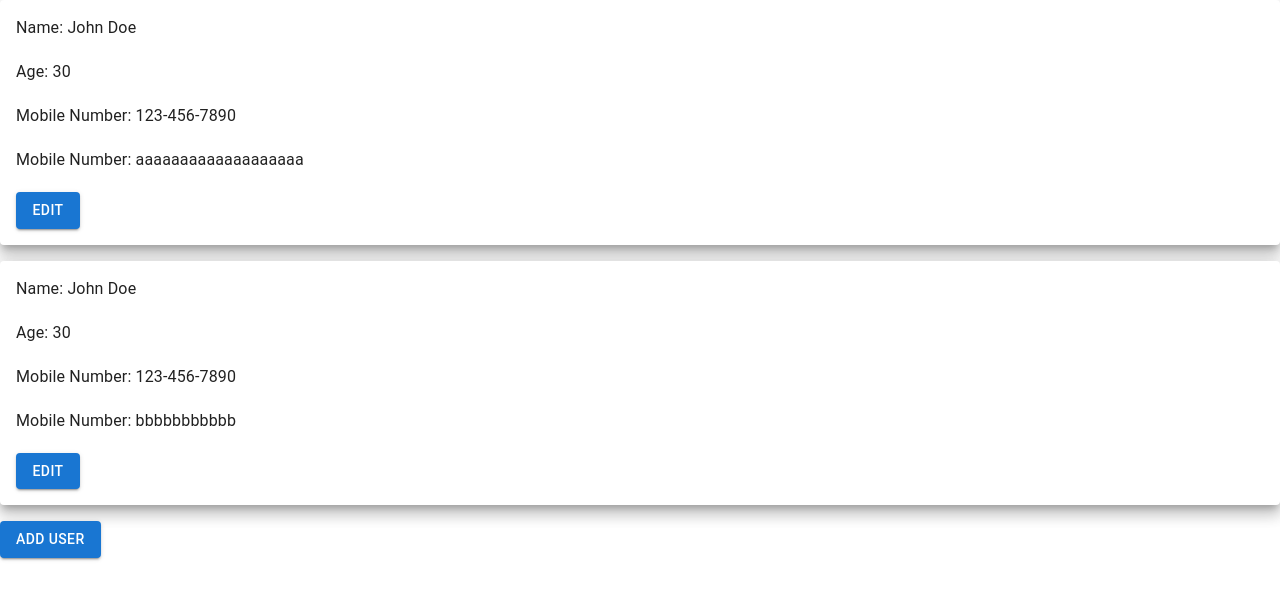
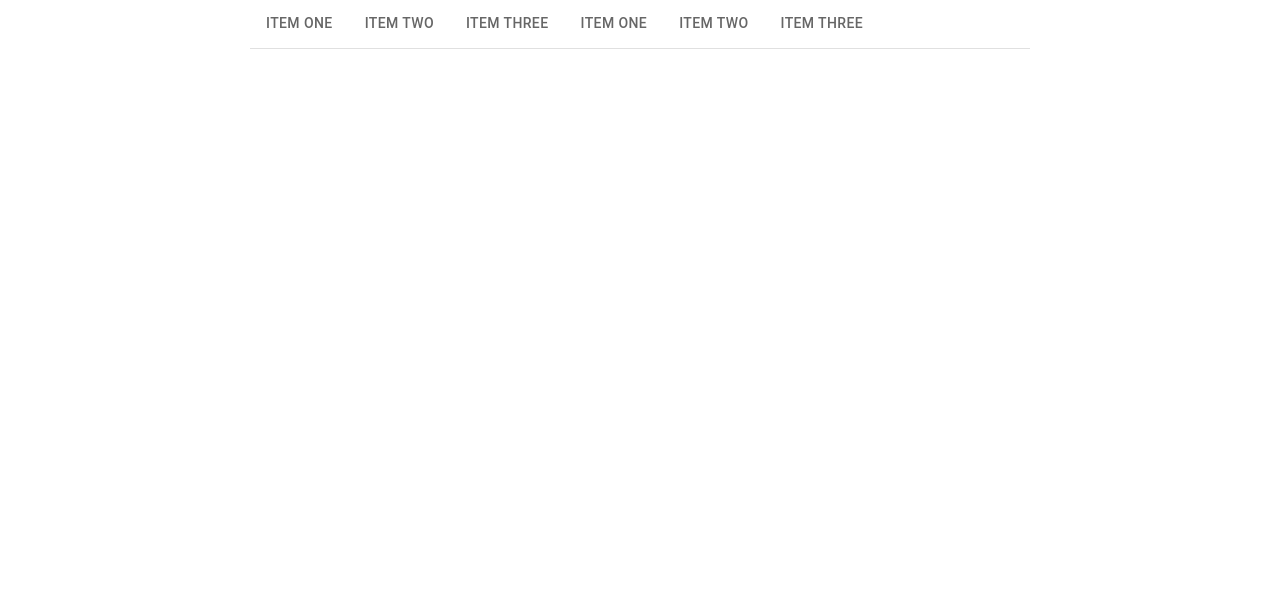
Before and after one commit to KAMADUSHKA/store-project, a React (Create React App) app: page /SmartMsg in a window 1280 px wide. Shown: the top 600 px of the page. Built offline with nearby package versions, Linux system fonts and the light colour scheme.

Commit message:
compleate tamplate

```diff
--- /dev/null
+++ b/src/MUI/TabPanel.js
@@ -0,0 +1,21 @@
+import * as React from 'react';
+import Box from '@mui/material/Box';
+
+
+
+
+
+export default function TabPanel () {
+
+    return (
+      <>
+     <Box
+      sx={{
+        width: 300,
+        height: 300,
+        backgroundColor: 'primary.dark'
+      }}
+    />
+      </>
+    );
+  }
--- a/src/Pages/DigiBill.js
+++ b/src/Pages/DigiBill.js
@@ -25,7 +25,7 @@ const initialData = [
     Service: "John Doe",
     ServiceIp: 30,
     ServerParth: "123-456-7890",
-    Discription: "aaaaaaaaaaaaaaaaaaa",
+    Discription: "aaaaaaaaaaaaaaaaaaaaaaaaaaaaaaaaaaaaaaaaaaaaaaaaaaaaaaaaaaaaaaaaaaa aaaaaaaaaaaaaaaaaaaaaaaaaaaaaaaaaaaaaaa aaaaaaaaaaaaaaaaaaaaaaaaaaaaaaaaa",
   },
   {
     Service: "John Doe",
@@ -106,6 +106,7 @@ export default function DigiBill() {
     setData(newData);
     setEditIndex(-1);
     console.log(values);
+    value(values, e)
   };
 
   const handleAdd = () => {
@@ -115,7 +116,7 @@ export default function DigiBill() {
 
   const handledata = (setFieldValue, name, e) => {
     // setEditUser({ ...editUser, [e.target.name]: e.target.value });
-    setFieldValue(name, e)
+   setFieldValue(name, e)
   };
 
   return (
@@ -129,14 +130,20 @@ export default function DigiBill() {
       >
         {" < "} back{" "}
       </Button>
-      <Grid container marginTop={3} spacing={2}>
+      {/* <Grid container marginTop={3} spacing={2}>
         <Grid item xs={12}>
           <Grid container margin={5}>
-            <Grid item xs={12} sm={12} md={12} lg={12} xl={12}>
-              <Box sx={{ maxwidth: "xs", typography: "body1" }} >
+            <Grid item xs={12} sm={12} md={12} lg={12} xl={12}> */}
+
+<Grid container  >
+      <Grid item xs={12} align={"center"}>
+
+              <Box sx={{ maxWidth: { xs: 420, sm:500, md: 780, xl:1080 }, typography: 'body1' }}>
                 <TabContext value={value}>
                   <Box sx={{ borderBottom: 1, borderColor: "divider" }}>
                     <TabList
+                    variant="scrollable"
+                    scrollButtons="auto"
                       onChange={handleChange1}
                       aria-label="lab API tabs example"
                     >
@@ -211,33 +218,36 @@ export default function DigiBill() {
                                     variant="contained"
                                     color="primary"
                                     onChange={handleChange}
+                                    onLoad={isSubmitting}
                                   >
                                     Save
                                   </Button>
                                 </>
                               ) : (
-                                <>
-                                  <Typography variant="body1">
-                                    Name: {user.Service}
+                                <><Grid align={"left"}>
+                                  <Typography variant="body1" style={{wordWrap: 'break-word'}}>
+                                    Name : {user.Service}
                                   </Typography>
                                   <br />
-                                  <Typography variant="body1">
-                                    Age: {user.ServiceIp}
+                                  <Typography variant="body1" style={{wordWrap: 'break-word'}}>
+                                    Age : {user.ServiceIp}
                                   </Typography>
                                   <br />
-                                  <Typography variant="body1">
-                                    Mobile Number: {user.ServerParth}
+                                  <Typography variant="body1" style={{wordWrap: 'break-word'}}>
+                                    Mobile Number : {user.ServerParth}
                                   </Typography>
                                   <br />
-                                  <Typography variant="body1">
-                                    Mobile Number: {user.Discription}
+                                  <Typography variant="body1" style={{wordWrap: 'break-word'}}>
+                                    Mobile Number : {user.Discription}
                                   </Typography>
+                                  </Grid>
                                   <br />
                                   <Button
                                   type="button"
                                     variant="contained"
                                     color="primary"
                                     onClick={() => handleEdit(index)}
+                                    onLoad={isSubmitting}
                                   >
                                     Edit
                                   </Button>
@@ -283,10 +293,10 @@ export default function DigiBill() {
                   </TabPanel>
                 </TabContext>
               </Box>
-            </Grid>
+             </Grid>
           </Grid>
-        </Grid>
-      </Grid>
+        {/*</Grid>
+      </Grid> */}
       <br />
       <br />
     </Grid>
--- a/src/Pages/SmartMsg.js
+++ b/src/Pages/SmartMsg.js
@@ -1,99 +1,43 @@
-import React, { useState } from 'react';
-import { Table, TableContainer, TableHead, TableBody, TableRow, TableCell, Paper, Button, InputLabel, ListItemText, TextField, ListItem, List, Typography } from '@mui/material';
-import { Form, Formik } from 'formik';
+import React from 'react'
+import Box from '@mui/material/Box';
+import Tab from '@mui/material/Tab';
+import TabContext from '@mui/lab/TabContext';
+import TabList from '@mui/lab/TabList';
+import TabPanel from '@mui/lab/TabPanel';
+import Grid from '@mui/material/Grid';
 
-const initialData = [
-  { Service: 'John Doe', ServiceIp: 30, ServerParth: '123-456-7890', Discription: 'aaaaaaaaaaaaaaaaaaa' },
-  { Service: 'John Doe', ServiceIp: 30, ServerParth: '123-456-7890', Discription: 'bbbbbbbbbbb' },
-];
 
 export default function SmartMsg() {
 
-  const [data, setData] = useState(initialData);
-  const [editIndex, setEditIndex] = useState(-1);
-  const [editUser, setEditUser] = useState({ Service: '', ServiceIp: '', ServerParth:'' , Discription:'' });
+  const [value, setValue] = React.useState(0);
 
-  const handleEdit = (index) => {
-    setEditIndex(index);
-    setEditUser(data[index]);
+  const handleChange = (event, newValue) => {
+    setValue(newValue);
   };
 
-  const handleChange = () => {
-    const newData = [...data];
-    newData[editIndex] = editUser;
-    setData(newData);
-    setEditIndex(-1);
-    setEditUser(initialData);
-    // console.log(newData);
-  };
-
-  const handleAdd = () => {
-    const newData = [...data, initialData];
-    setData(newData);
-  };
-
-  const handledata = (e) => {
-    setEditUser({ ...editUser, [e.target.name]: e.target.value });
-  };
-
-
-  // const handleSave = (values) => {
-  //   console.log("User Data:", values);
-
-  // };
-
-
   return (
-    <>
-    <Formik
-    initialValues={{ Service: '', ServiceIp: '', ServerParth:'' , Discription:'' }}
-    onSubmit={(values) => handleChange(values)}
-    >
-
-{({
-          values,
-          isSubmitting,
-          handleBlur,
-          handleChange,
-          handleSubmit,
-          isValid,
-          setFieldValue,
-        }) => (
-      <Form>
-
-
-      {data.map((user, index) => (
-        <Paper key={index} elevation={10} style={{ padding: '16px', marginBottom: '16px' }}>
-          {editIndex === index ? (
-            <>
-              <TextField name="Service" label="Service" value={editUser.Service} onChange={handledata} /><br/><br/>
-              <TextField name="ServiceIp" label="ServiceIp" value={editUser.ServiceIp} onChange={handledata} /><br/><br/>
-              <TextField name="ServerParth" label="ServerParth" value={editUser.ServerParth} onChange={handledata} /><br/><br/>
-              <TextField name="Discription" label="Discription" value={editUser.Discription} onChange={handledata} /><br/><br/>
-              <Button type='submit' variant="contained" color="primary">
-                Save
-              </Button>
-            </>
-          ) : (
-            <>
-              <Typography variant="body1">Name: {user.Service}</Typography><br/>
-              <Typography variant="body1">Age: {user.ServiceIp}</Typography><br/>
-              <Typography variant="body1">Mobile Number: {user.ServerParth}</Typography><br/>
-              <Typography variant="body1">Mobile Number: {user.Discription}</Typography><br/>
-              <Button variant="contained" color="primary" onClick={() => handleEdit(index)}>
-                Edit
-              </Button>
-            </>
-          )}
-        </Paper>
-      ))}
-      <Button variant="contained" onClick={handleAdd}>
-        Add User
-      </Button>
-      </Form>
-      )}
-    </Formik>
-
-    </>
+    <div>
+       <Grid container justifyContent="center" alignItems="center">
+      <Grid item xs={12} align={"center"}>
+        <Box sx={{ maxWidth: { xs: 420, md: 780 }, typography: 'body1' }}>
+          <TabContext value={value}>
+            <Box sx={{ borderBottom: 1, borderColor: 'divider' }}>
+              <TabList onChange={handleChange} scrollButtons={false} variant="scrollable" aria-label="scrollable prevent tabs example">
+                <Tab label="Item One" value="1" />
+                <Tab label="Item Two" value="2" />
+                <Tab label="Item Three" value="3" />
+                <Tab label="Item One" value="1" />
+                <Tab label="Item Two" value="2" />
+                <Tab label="Item Three" value="3" />
+              </TabList>
+            </Box>
+            <TabPanel value="1">Item Oneaaaaaaaaaaaaaaaaaaaa aaaaaaaaaaaaaaaaaaaaaaaaaaaaaaa aaaaaaaaaaaaaaaaa</TabPanel>
+            <TabPanel value="2">Item Two</TabPanel>
+            <TabPanel value="3">Item Three</TabPanel>
+          </TabContext>
+        </Box>
+      </Grid>
+    </Grid>
+    </div>
   )
 }
```
